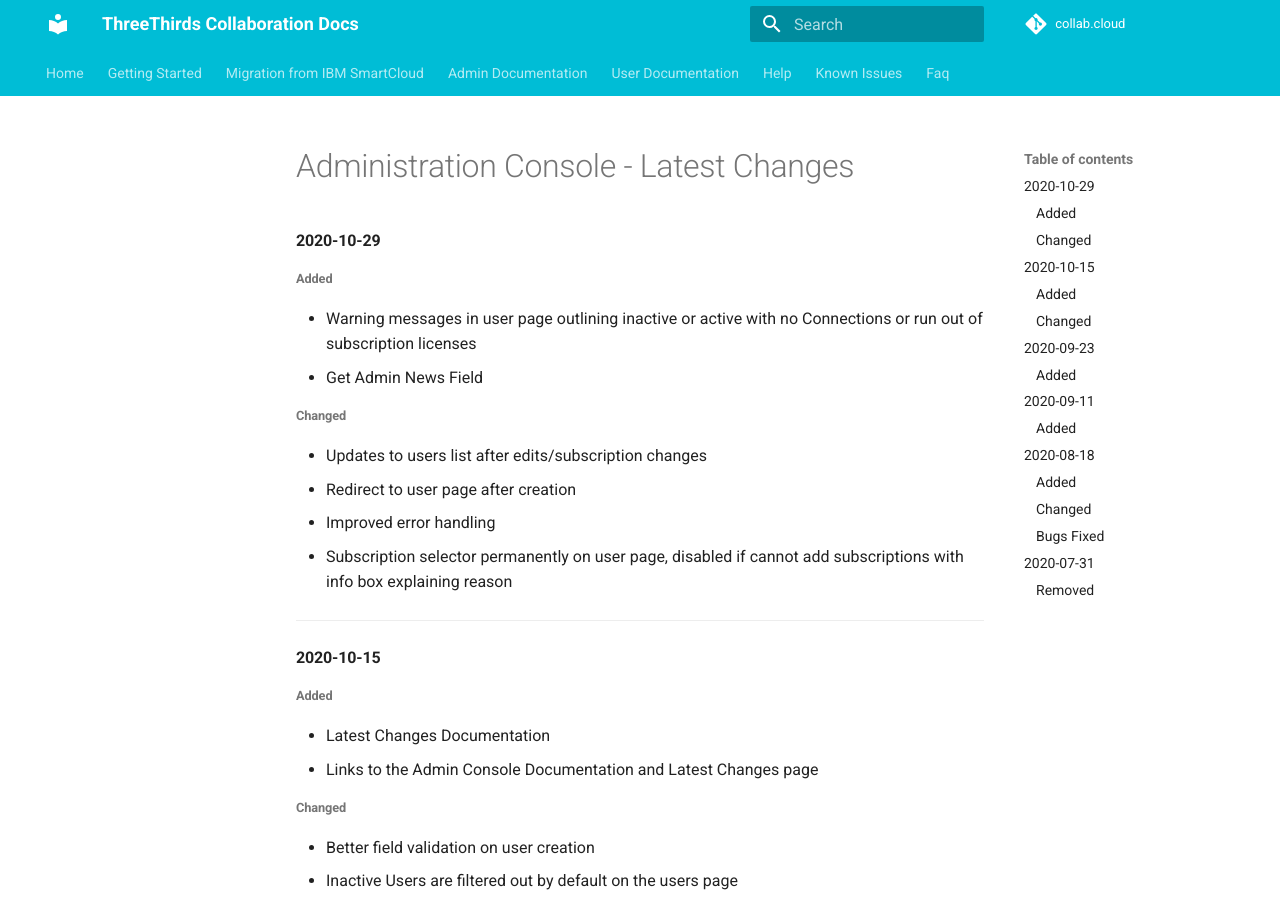
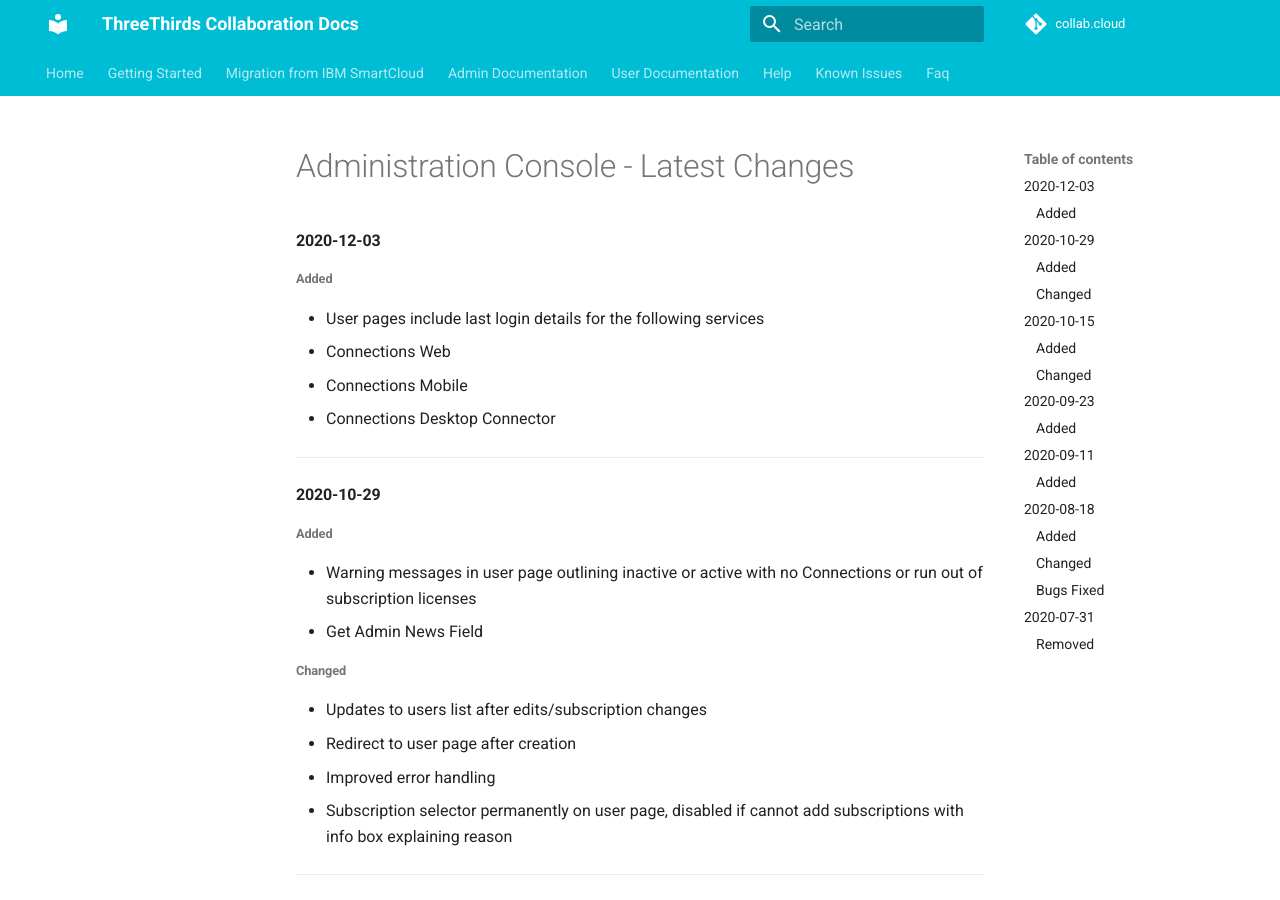
Before and after one commit to collabdotcloud/docs.collab.cloud, an MkDocs documentation site: the page built from docs/admin/admin-latest-changes.md, in a window 1280 px wide and 900 px high. Built offline with MkDocs 1.6.1 and Material for MkDocs 9.7.7, drawn with Linux system fonts in a browser that asks for light colours.

Commit message:
admin app update (last login)

```diff
--- a/docs/admin/admin-latest-changes.md
+++ b/docs/admin/admin-latest-changes.md
@@ -1,4 +1,15 @@
 # Administration Console - Latest Changes
+
+#### 2020-12-03
+
+###### Added
+
+- User pages include last login details for the following services
+  - Connections Web
+  - Connections Mobile
+  - Connections Desktop Connector
+
+---
 
 #### 2020-10-29
 
```
